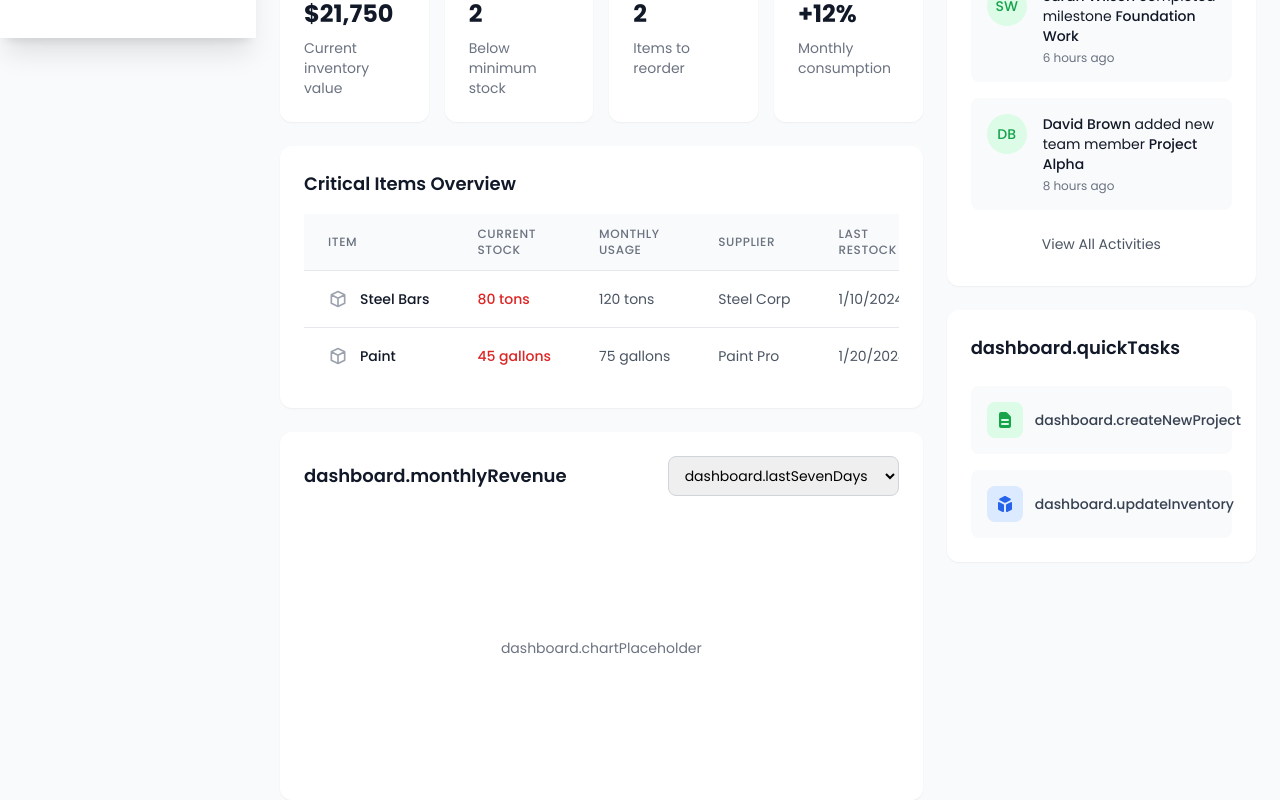
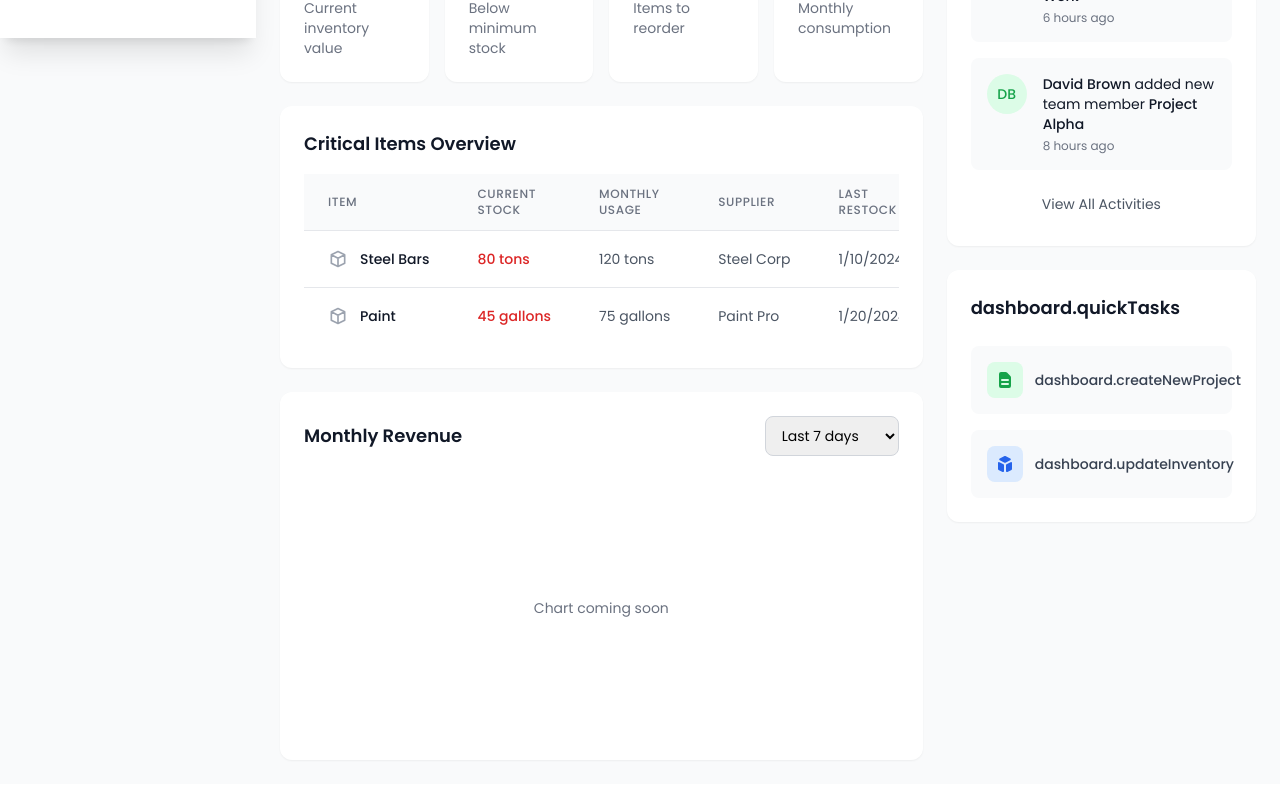
Before and after one commit to rachidfrex/construction-management-app, a React (Vite) app: page /dashboard in a window 1280 px wide. Shown: the part 762-1562 px from the top of the page. Built offline with nearby package versions, Linux system fonts and the light colour scheme.

Commit message:
feat: enhance dashboard header and main layout for RTL support with new translations

```diff
--- a/src/components/dashboard/Header.tsx
+++ b/src/components/dashboard/Header.tsx
@@ -58,8 +58,11 @@ const Header = () => {
       left-0 right-0`}>
       <div className="h-full px-6 flex items-center justify-between">
         {/* Left Section */}
-        <div className="flex items-center">
-          <h2 className="text-xl md:block hidden font-semibold text-gray-800">{t('header.dashboard')}</h2>
+        <div className="flex items-center ">
+          <h2 className={`text-xl md:block  hidden font-semibold text-gray-800
+
+           ${direction === 'rtl' ? 'mr-10 lg:mr-0' : 'ml-10 lg:ml-0'}
+            `} >{t('header.dashboard')}</h2>
         </div>
 
         {/* Right Section */}
--- a/src/pages/dashboard/Dashboard.tsx
+++ b/src/pages/dashboard/Dashboard.tsx
@@ -41,11 +41,12 @@ const Dashboard = () => {
       <Sidebar />
       <Header />
 
-      <main className={`transition-all duration-300 mt-5 ease-in-out pt-16 p-6 ${
+      <main className={`transition-all duration-300 mt-5 ease-in-out pt-16 p-3 sm:p-6 ${
       direction === 'rtl'
         ? 'mr-0 lg:mr-64 '
-        : 'ml-0 lg:ml-64'
-    }`}>
+        : 'ml-0 lg:ml-64 '
+    }
+    `}>
         {/* Header Section */}
         <motion.div
           initial={{ opacity: 0, y: -20 }}
@@ -106,12 +107,16 @@ const Dashboard = () => {
                 animate={{ opacity: 1, y: 0 }}
                 className="bg-white rounded-xl shadow-sm p-6"
               >
-              <div className="flex items-center justify-between mb-6">
+                <div className="flex flex-col sm:flex-row items-start sm:items-center justify-between gap-4 mb-6">
                   <h2 className="text-lg font-semibold text-gray-900">{t('dashboard.monthlyRevenue')}</h2>
-                <select className="px-3 py-2 text-sm border border-gray-300 rounded-lg focus:ring-2 focus:ring-green-500">
-                  <option>{t('dashboard.lastSevenDays')}</option>
-                  <option>{t('dashboard.lastThirtyDays')}</option>
-                  <option>{t('dashboard.lastNinetyDays')}</option>
+                  <select
+                    className={`px-3 py-2 text-sm border border-gray-300 rounded-lg focus:ring-2 focus:ring-green-500 w-full sm:w-auto ${
+                      direction === 'rtl' ? 'text-right' : 'text-left'
+                    }`}
+                  >
+                    <option value="7">{t('dashboard.lastSevenDays')}</option>
+                    <option value="30">{t('dashboard.lastThirtyDays')}</option>
+                    <option value="90">{t('dashboard.lastNinetyDays')}</option>
                   </select>
                 </div>
                 <div className="h-64 flex items-center justify-center text-gray-500">
--- a/src/translations/ar.ts
+++ b/src/translations/ar.ts
@@ -81,6 +81,11 @@
         title: "لوحة التحكم",
         welcome: "مرحباً بعودتك، إليك ما يحدث اليوم",
          fromLastMonth: "مقارنة بالشهر الماضي",
+         monthlyRevenue: "الإيرادات الشهرية",
+        lastSevenDays: "آخر 7 أيام",
+        lastThirtyDays: "آخر 30 يوم",
+        lastNinetyDays: "آخر 90 يوم",
+        chartPlaceholder: "الرسم البياني قريباً",
         statistics: {
             totalProducts: "إجمالي المنتجات",
             totalValue: "القيمة الإجمالية",
--- a/src/translations/en.ts
+++ b/src/translations/en.ts
@@ -83,6 +83,11 @@ export const en = {
       title: "Dashboard",
       welcome: "Welcome back, here's what's happening today.",
        fromLastMonth: "from last month",
+       monthlyRevenue: "Monthly Revenue",
+      lastSevenDays: "Last 7 days",
+      lastThirtyDays: "Last 30 days",
+      lastNinetyDays: "Last 90 days",
+      chartPlaceholder: "Chart coming soon",
       statistics: {
         totalProducts: "Total Products",
         totalValue: "Total Value",
--- a/src/translations/fr.ts
+++ b/src/translations/fr.ts
@@ -79,6 +79,11 @@ export const fr = {
       title: "Tableau de bord",
       welcome: "Bon retour, voici ce qui se passe aujourd'hui.",
       fromLastMonth: "par rapport au mois dernier",
+      monthlyRevenue: "Revenus mensuels",
+      lastSevenDays: "7 derniers jours",
+      lastThirtyDays: "30 derniers jours",
+      lastNinetyDays: "90 derniers jours",
+      chartPlaceholder: "Graphique à venir",
       statistics: {
         totalProducts: "Produits Totaux",
         totalValue: "Valeur Totale",
```
Lines whose indentation alone changed are shown as unchanged.
